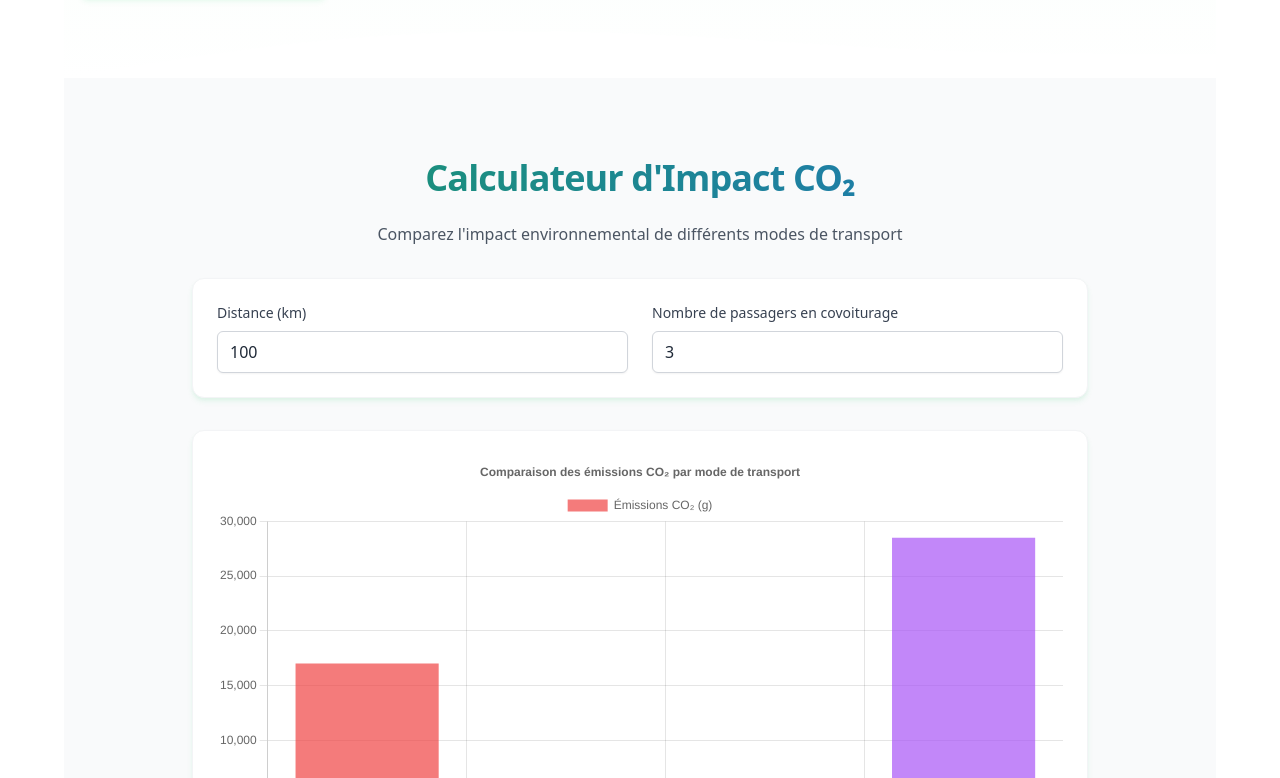
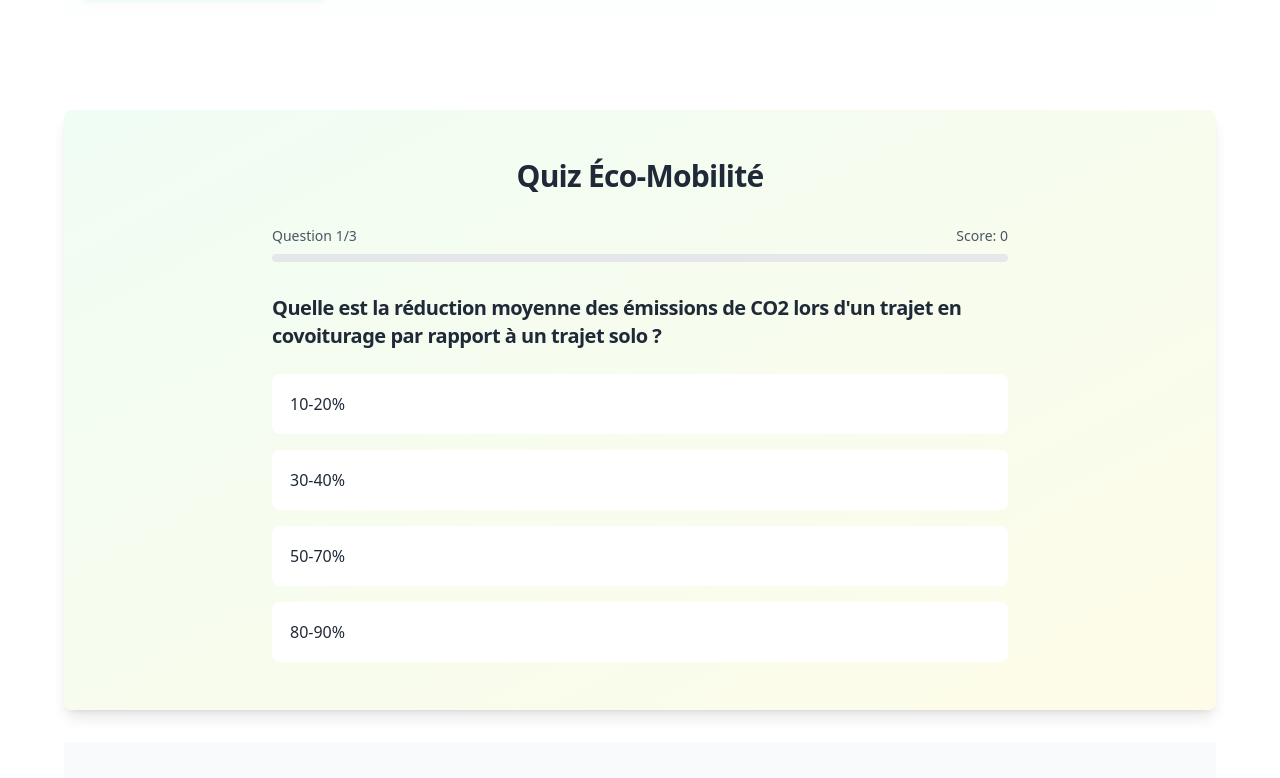
Before and after one commit to Konoriki/Hackathon_IA_27-06-2025, a React (Vite) app: page / in a window 1280 px wide. Shown: the part 502-1280 px from the top of the page. Built offline with nearby package versions, Linux system fonts and the light colour scheme.

Commit message:
Quizz neutre

```diff
--- a/src/App.tsx
+++ b/src/App.tsx
@@ -1,5 +1,6 @@
 import Navbar from './components/Navbar';
 import Hero from './components/Hero';
+import Quiz from './components/Quiz';
 import CO2Calculator from './components/CO2Calculator';
 import EcoProfile from './components/EcoProfile';
 import EcoGestes from './components/EcoGestes';
@@ -13,6 +14,7 @@ function App() {
       <div className="container mx-auto px-4 sm:px-6 lg:px-8">
         <main className="w-full max-w-6xl mx-auto">
           <Hero />
+          <Quiz />
           <CO2Calculator />
           <EcoProfile />
           <EcoGestes />
--- /dev/null
+++ b/src/components/Quiz.tsx
@@ -0,0 +1,200 @@
+import { useState } from 'react';
+import { motion } from 'framer-motion';
+import { FaArrowRight } from 'react-icons/fa';
+
+interface Question {
+  id: number;
+  question: string;
+  options: string[];
+  correctAnswer: number;
+  explanation: string;
+}
+
+const questions: Question[] = [
+  {
+    id: 1,
+    question: "Quelle est la réduction moyenne des émissions de CO2 lors d'un trajet en covoiturage par rapport à un trajet solo ?",
+    options: [
+      "10-20%",
+      "30-40%",
+      "50-70%",
+      "80-90%"
+    ],
+    correctAnswer: 2,
+    explanation: "Le covoiturage permet de réduire les émissions de CO2 de 50-70% en moyenne par passager !"
+  },
+  {
+    id: 2,
+    question: "Combien de voitures en moyenne un covoitureur régulier permet-il d'éviter sur les routes ?",
+    options: [
+      "1 voiture",
+      "3 voitures",
+      "5 voitures",
+      "7 voitures"
+    ],
+    correctAnswer: 1,
+    explanation: "En moyenne, un covoitureur régulier permet d'éviter 3 voitures sur les routes !"
+  },
+  {
+    id: 3,
+    question: "Quel pourcentage des émissions de CO2 en France provient des transports ?",
+    options: [
+      "15%",
+      "31%",
+      "45%",
+      "60%"
+    ],
+    correctAnswer: 1,
+    explanation: "Les transports représentent 31% des émissions de CO2 en France, d'où l'importance du covoiturage !"
+  }
+];
+
+const Quiz = () => {
+  const [currentQuestion, setCurrentQuestion] = useState(0);
+  const [score, setScore] = useState(0);
+  const [showScore, setShowScore] = useState(false);
+  const [selectedAnswer, setSelectedAnswer] = useState<number | null>(null);
+  const [showExplanation, setShowExplanation] = useState(false);
+
+  const handleAnswerClick = (answerIndex: number) => {
+    if (selectedAnswer !== null) return; // Empêcher de répondre plusieurs fois
+    setSelectedAnswer(answerIndex);
+
+    if (answerIndex === questions[currentQuestion].correctAnswer) {
+      setScore(score + 1);
+    }
+
+    setShowExplanation(true);
+  };
+
+  const handleNextQuestion = () => {
+    setShowExplanation(false);
+    setSelectedAnswer(null);
+
+    if (currentQuestion + 1 < questions.length) {
+      setCurrentQuestion(currentQuestion + 1);
+    } else {
+      setShowScore(true);
+    }
+  };
+
+  const resetQuiz = () => {
+    setCurrentQuestion(0);
+    setScore(0);
+    setShowScore(false);
+    setSelectedAnswer(null);
+    setShowExplanation(false);
+  };
+
+  return (
+    <section className="py-12 bg-gradient-to-br from-blabla-green-50 to-blabla-beige-50 rounded-lg shadow-lg my-8">
+      <div className="max-w-3xl mx-auto px-4">
+        <h2 className="text-3xl font-bold text-center mb-8 text-gray-800">
+          Quiz Éco-Mobilité
+        </h2>
+
+        {showScore ? (
+          <motion.div
+            initial={{ opacity: 0, y: 20 }}
+            animate={{ opacity: 1, y: 0 }}
+            className="text-center"
+          >
+            <h3 className="text-2xl font-bold mb-4">
+              Score final : {score}/{questions.length}
+            </h3>
+            <p className="mb-6 text-gray-600">
+              {score === questions.length
+                ? "Parfait ! Vous êtes un expert de l'éco-mobilité !"
+                : "Continuez d'apprendre sur l'impact environnemental des transports !"}
+            </p>
+            <button
+              onClick={resetQuiz}
+              className="bg-blabla-green-500 text-white px-6 py-2 rounded-full hover:bg-blabla-green-600 transition-colors duration-200"
+            >
+              Recommencer le quiz
+            </button>
+          </motion.div>
+        ) : (
+          <div>
+            <div className="mb-8">
+              <div className="flex justify-between text-sm text-gray-600 mb-2">
+                <span>Question {currentQuestion + 1}/{questions.length}</span>
+                <span>Score: {score}</span>
+              </div>
+              <div className="w-full bg-gray-200 rounded-full h-2">
+                <motion.div
+                  className="bg-blabla-green-500 h-2 rounded-full"
+                  initial={{ width: 0 }}
+                  animate={{ width: `${((currentQuestion) / questions.length) * 100}%` }}
+                  transition={{ duration: 0.5 }}
+                />
+              </div>
+            </div>
+
+            <motion.div
+              key={currentQuestion}
+              initial={{ opacity: 0, x: 50 }}
+              animate={{ opacity: 1, x: 0 }}
+              transition={{ duration: 0.5 }}
+            >
+              <h3 className="text-xl font-semibold mb-6 text-gray-800">
+                {questions[currentQuestion].question}
+              </h3>
+
+              <div className="space-y-4">
+                {questions[currentQuestion].options.map((option, index) => (
+                  <motion.button
+                    key={index}
+                    whileHover={{ scale: 1.02 }}
+                    whileTap={{ scale: 0.98 }}
+                    onClick={() => handleAnswerClick(index)}
+                    className={`w-full p-4 text-left rounded-lg transition-colors duration-200 ${
+                      selectedAnswer === null
+                        ? 'hover:bg-gray-100 bg-white'
+                        : selectedAnswer === index
+                        ? index === questions[currentQuestion].correctAnswer
+                          ? 'bg-green-100 border-green-500'
+                          : 'bg-red-100 border-red-500'
+                        : index === questions[currentQuestion].correctAnswer
+                        ? 'bg-green-100 border-green-500'
+                        : 'bg-white'
+                    } border-2 ${
+                      selectedAnswer !== null ? 'cursor-default' : 'cursor-pointer'
+                    }`}
+                    disabled={selectedAnswer !== null}
+                  >
+                    {option}
+                  </motion.button>
+                ))}
+              </div>
+
+              {showExplanation && (
+                <motion.div
+                  initial={{ opacity: 0, y: 20 }}
+                  animate={{ opacity: 1, y: 0 }}
+                  className="mt-6"
+                >
+                  <div className="p-4 bg-blue-50 rounded-lg text-blue-800 mb-4">
+                    {questions[currentQuestion].explanation}
+                  </div>
+
+                  <motion.button
+                    onClick={handleNextQuestion}
+                    className="w-full flex items-center justify-center space-x-2 bg-blabla-green-500 text-white px-6 py-3 rounded-full hover:bg-blabla-green-600 transition-colors duration-200"
+                    whileHover={{ scale: 1.02 }}
+                    whileTap={{ scale: 0.98 }}
+                  >
+                    <span>{currentQuestion + 1 === questions.length ? "Voir mon score" : "Question suivante"}</span>
+                    <FaArrowRight className="ml-2" />
+                  </motion.button>
+                </motion.div>
+              )}
+            </motion.div>
+          </div>
+        )}
+      </div>
+    </section>
+  );
+};
+
+export default Quiz;
```
